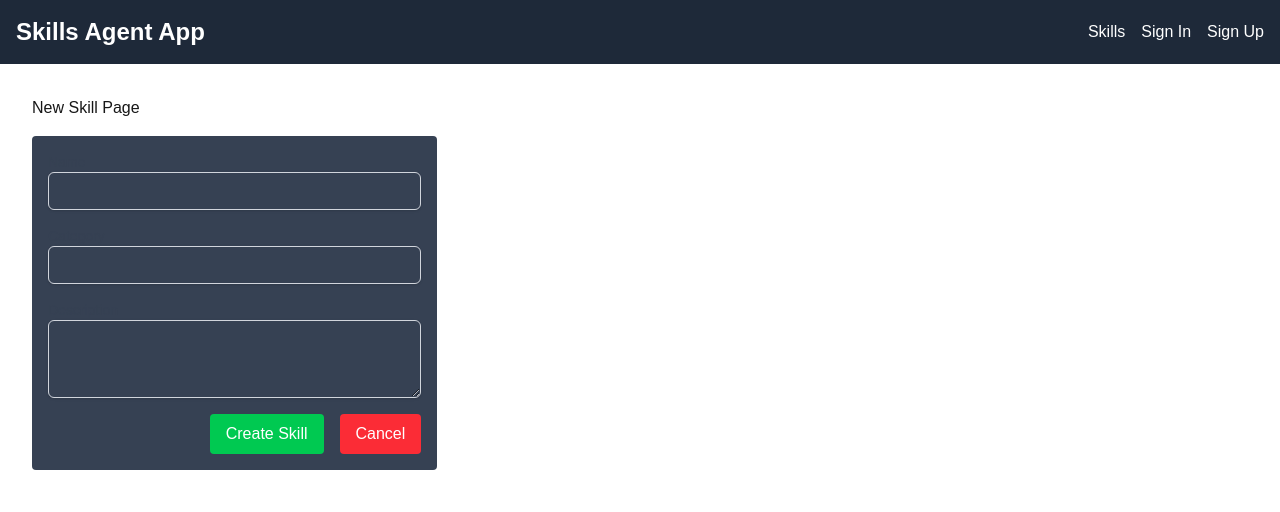
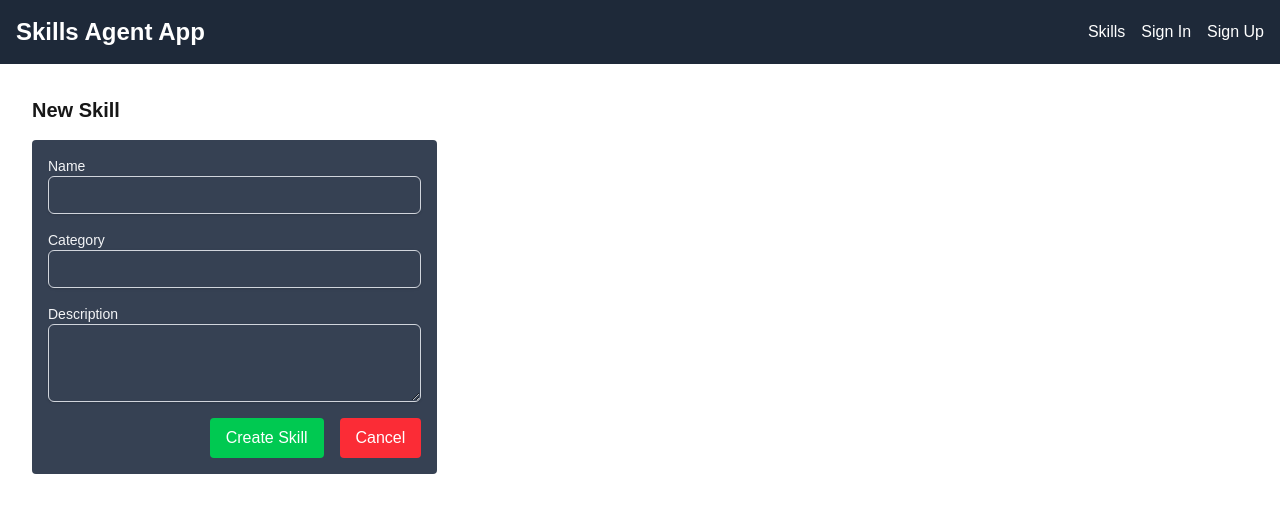
Before and after one commit to AliGurmani/Skills-Management-App, a Next.js app: page /skills/new in a window 1280 px wide. Shown: the top 512 px of the page. Built offline with nearby package versions, Linux system fonts and the light colour scheme.

Commit message:
Implement & use server action in skills crud with improved styling

```diff
--- a/app/(admin)/skills/[id]/page.tsx
+++ b/app/(admin)/skills/[id]/page.tsx
@@ -1,4 +1,5 @@
 import Link from "next/link";
+import { getSkillById, type SKILLS } from "../../../data/skills";
 
 type SkillPageProps = {
   params: {
@@ -9,11 +10,21 @@ type SkillPageProps = {
 const SkillPage = async ({ params }: SkillPageProps) => {
   const { id } = await params;
 
+  const skill: SKILLS | undefined = await getSkillById(id);
+
+  if (!skill) {
+    return (
+      <div className="p-8">
+        <h1>Skill not found</h1>
+      </div>
+    );
+  }
+
   return (
     <div className="p-8">
       {/* Header */}
       <div className="w-full bg-gray-800 text-white p-4 rounded flex items-center justify-between mb-8">
-        <h1>Skills Details Page ({id})</h1>
+        <h1 className="text-xl font-semibold">Skill Details</h1>
 
         {/* Back To Skills Link */}
         <Link
@@ -23,6 +34,26 @@ const SkillPage = async ({ params }: SkillPageProps) => {
           Back to Skills
         </Link>
       </div>
+
+      {/* Skill Details */}
+      <div className="p-4 bg-gray-700 rounded">
+        <div className="space-y-1 mb-4">
+          <p>
+            <strong>Name:</strong> {skill.name}
+          </p>
+          <p>
+            <strong>Category:</strong> {skill.category}
+          </p>
+          <div>
+            <strong>Description:</strong>
+            <p>{skill.description}</p>
+          </div>
+
+          <p>
+            <strong>Created At:</strong> {skill.createdAt}
+          </p>
+        </div>
+      </div>
     </div>
   );
 };
--- a/app/(admin)/skills/new/page.tsx
+++ b/app/(admin)/skills/new/page.tsx
@@ -1,77 +1,12 @@
+import CreateSkillForm from "@/app/components/CreateSkillForm";
+
 const NewSkill = () => {
   return (
     <div className="p-8 space-y-4">
       {/* Header */}
-      <h1>New Skill Page</h1>
+      <h1 className="text-xl font-semibold">New Skill</h1>
 
-      {/* Form */}
-      <form className="w-1/3 p-4 bg-gray-700 rounded space-y-4">
-        {/* Name */}
-        <div>
-          <label
-            htmlFor="name"
-            className="block text-sm font-medium text-gray-700"
-          >
-            Name
-          </label>
-          <input
-            type="text"
-            id="name"
-            name="name"
-            className="p-2 block w-full border border-gray-300 rounded-md shadow-sm focus:ring-indigo-500 focus:border-indigo-500 sm:text-sm"
-          />
-        </div>
-
-        {/* Category */}
-        <div>
-          <label
-            htmlFor="category"
-            className="block text-sm font-medium text-gray-700"
-          >
-            Category
-          </label>
-          <input
-            type="text"
-            id="category"
-            name="category"
-            className="p-2 block w-full border border-gray-300 rounded-md shadow-sm focus:ring-indigo-500 focus:border-indigo-500 sm:text-sm"
-          />
-        </div>
-
-        {/* Description */}
-        <div>
-          <label
-            htmlFor="description"
-            className="block text-sm font-medium text-gray-700"
-          >
-            Description
-          </label>
-          <textarea
-            id="description"
-            name="description"
-            rows={3}
-            className="p-2 block w-full border border-gray-300 rounded-md shadow-sm focus:ring-indigo-500 focus:border-indigo-500 sm:text-sm"
-          ></textarea>
-        </div>
-
-        <div className="flex justify-end items-center gap-4">
-          {/* Submit Button */}
-          <button
-            type="submit"
-            className="bg-green-500 hover:bg-green-700 text-white py-2 px-4 rounded"
-          >
-            Create Skill
-          </button>
-
-          {/* Cancel Button */}
-          <button
-            type="button"
-            className="bg-red-500 hover:bg-red-700 text-white py-2 px-4 rounded"
-          >
-            Cancel
-          </button>
-        </div>
-      </form>
+      <CreateSkillForm />
     </div>
   );
 };
--- a/app/(admin)/skills/page.tsx
+++ b/app/(admin)/skills/page.tsx
@@ -1,12 +1,14 @@
 import Link from "next/link";
-import { skills, type SKILLS } from "./skills";
+import { getAllSkills, type SKILLS } from "../../data/skills";
 
-const SkillsPage = () => {
+const SkillsPage = async () => {
+  const skills: SKILLS[] = await getAllSkills(); // Fetch skills from the data source
+
   return (
     <div className="p-8">
       {/* Header */}
       <div className="w-full bg-gray-800 text-white p-4 rounded flex items-center justify-between mb-8">
-        <h1>Skills Page</h1>
+        <h1 className="text-xl font-semibold">Skills</h1>
 
         {/* New Skill Link */}
         <Link
@@ -17,7 +19,7 @@ const SkillsPage = () => {
         </Link>
       </div>
 
-      <ul className="flex gap-4">
+      <ul className="flex flex-wrap gap-4">
         {skills.map((skill: SKILLS) => (
           <Link
             href={`/skills/${skill.id}`}
@@ -27,7 +29,7 @@ const SkillsPage = () => {
             <li key={skill.id} className="space-y-1">
               {/* Skill Card */}
               {/* Badge */}
-              <span className="inline-block px-3 py-1 text-xs font-semibold text-green-500 bg-green-200 rounded-full">
+              <span className="inline-block px-3 py-1 text-xs text-green-700 bg-green-200 rounded-full">
                 {skill.category}
               </span>
 
@@ -40,7 +42,7 @@ const SkillsPage = () => {
               <h2 className="text-lg font-bold text-white">{skill.name}</h2>
 
               {/* Description */}
-              <p className="text-gray-300">{skill.description}</p>
+              <p className="text-gray-300 line-clamp-2">{skill.description}</p>
 
               {/* Timestamps */}
               {/* <p className="text-gray-300">Created At: {skill.createdAt}</p> */}
--- /dev/null
+++ b/app/actions/skills.ts
@@ -0,0 +1,32 @@
+"use server";
+
+import { revalidatePath } from "next/cache";
+import { addSkill, skills } from "../data/skills";
+import { redirect } from "next/navigation";
+
+export const createSkill = async (prevState: any, formData: FormData) => {
+  const name = formData.get("name") as string;
+  const category = formData.get("category") as string;
+  const description = formData.get("description") as string;
+
+  if (!name || !category || !description) {
+    return {
+      message: null,
+      error: "All fields are required",
+    };
+  }
+
+  const id = (skills.length + 1).toString();
+  const createdAt = new Date().toISOString();
+  const updatedAt = createdAt;
+
+  addSkill({ id, name, category, description, createdAt, updatedAt });
+
+  revalidatePath("/skills");
+  redirect("/skills");
+
+  return {
+    message: "Skill created successfully",
+    error: null,
+  };
+};
--- /dev/null
+++ b/app/components/CreateSkillForm.tsx
@@ -0,0 +1,115 @@
+"use client";
+
+import Link from "next/link";
+import { useActionState } from "react";
+import { createSkill } from "../actions/skills";
+
+const initialState = {
+  message: "",
+  error: null,
+};
+
+const CreateSkillForm = () => {
+  const [state, formAction, pending] = useActionState(
+    createSkill,
+    initialState,
+  );
+
+  return (
+    <section className="w-1/3 p-4 bg-gray-700 rounded">
+      {/* Feedback Messages */}
+      {state.message && (
+        <p
+          aria-live="polite"
+          className="sr-only bg-green-500 text-white p-2 rounded"
+        >
+          {state.message}
+        </p>
+      )}
+      {state.error && (
+        <div className="bg-red-500 text-white p-2 rounded">{state.error}</div>
+      )}
+
+      {/* Form */}
+      <form action={formAction} className="space-y-4">
+        {/* Name */}
+        <div>
+          <label
+            htmlFor="name"
+            className="block text-sm font-medium text-gray-100"
+          >
+            Name
+          </label>
+          <input
+            type="text"
+            id="name"
+            name="name"
+            className="p-2 block w-full border border-gray-300 rounded-md shadow-sm focus:ring-indigo-500 focus:border-indigo-500 sm:text-sm"
+          />
+        </div>
+
+        {/* Category */}
+        <div>
+          <label
+            htmlFor="category"
+            className="block text-sm font-medium text-gray-100"
+          >
+            Category
+          </label>
+          <input
+            type="text"
+            id="category"
+            name="category"
+            className="p-2 block w-full border border-gray-300 rounded-md shadow-sm focus:ring-indigo-500 focus:border-indigo-500 sm:text-sm"
+          />
+        </div>
+
+        {/* Description */}
+        <div>
+          <label
+            htmlFor="description"
+            className="block text-sm font-medium text-gray-100"
+          >
+            Description
+          </label>
+          <textarea
+            id="description"
+            name="description"
+            rows={3}
+            className="p-2 block w-full border border-gray-300 rounded-md shadow-sm focus:ring-indigo-500 focus:border-indigo-500 sm:text-sm"
+          ></textarea>
+        </div>
+
+        <div className="flex justify-end items-center gap-4">
+          {/* Submit Button */}
+          {pending ? (
+            <button
+              type="submit"
+              className="bg-gray-500 text-white py-2 px-4 rounded cursor-not-allowed"
+              disabled
+            >
+              Creating...
+            </button>
+          ) : (
+            <button
+              type="submit"
+              className="bg-green-500 hover:bg-green-700 text-white py-2 px-4 rounded cursor-pointer"
+            >
+              Create Skill
+            </button>
+          )}
+
+          {/* Cancel Link */}
+          <Link
+            href="/skills"
+            className="bg-red-500 hover:bg-red-700 text-white py-2 px-4 rounded"
+          >
+            Cancel
+          </Link>
+        </div>
+      </form>
+    </section>
+  );
+};
+
+export default CreateSkillForm;
--- a/app/(admin)/skills/skills.ts
+++ b/app/data/skills.ts
@@ -53,3 +53,34 @@ export const skills: SKILLS[] = [
     updatedAt: "2023-01-05T00:00:00Z",
   },
 ];
+
+// Get a skill by its ID
+export const getSkillById = async (id: string): Promise<SKILLS | undefined> => {
+  return skills.find((skill) => skill.id === id);
+};
+
+// Get all skills
+export const getAllSkills = async (): Promise<SKILLS[]> => {
+  return skills;
+};
+
+// Add a new skill
+export const addSkill = (newSkill: SKILLS): void => {
+  skills.push(newSkill);
+};
+
+// Update an existing skill
+export const updateSkill = (updatedSkill: SKILLS): void => {
+  const index = skills.findIndex((skill) => skill.id === updatedSkill.id);
+  if (index !== -1) {
+    skills[index] = updatedSkill;
+  }
+};
+
+// Delete a skill by its ID
+export const deleteSkill = (id: string): void => {
+  const index = skills.findIndex((skill) => skill.id === id);
+  if (index !== -1) {
+    skills.splice(index, 1);
+  }
+};
```
